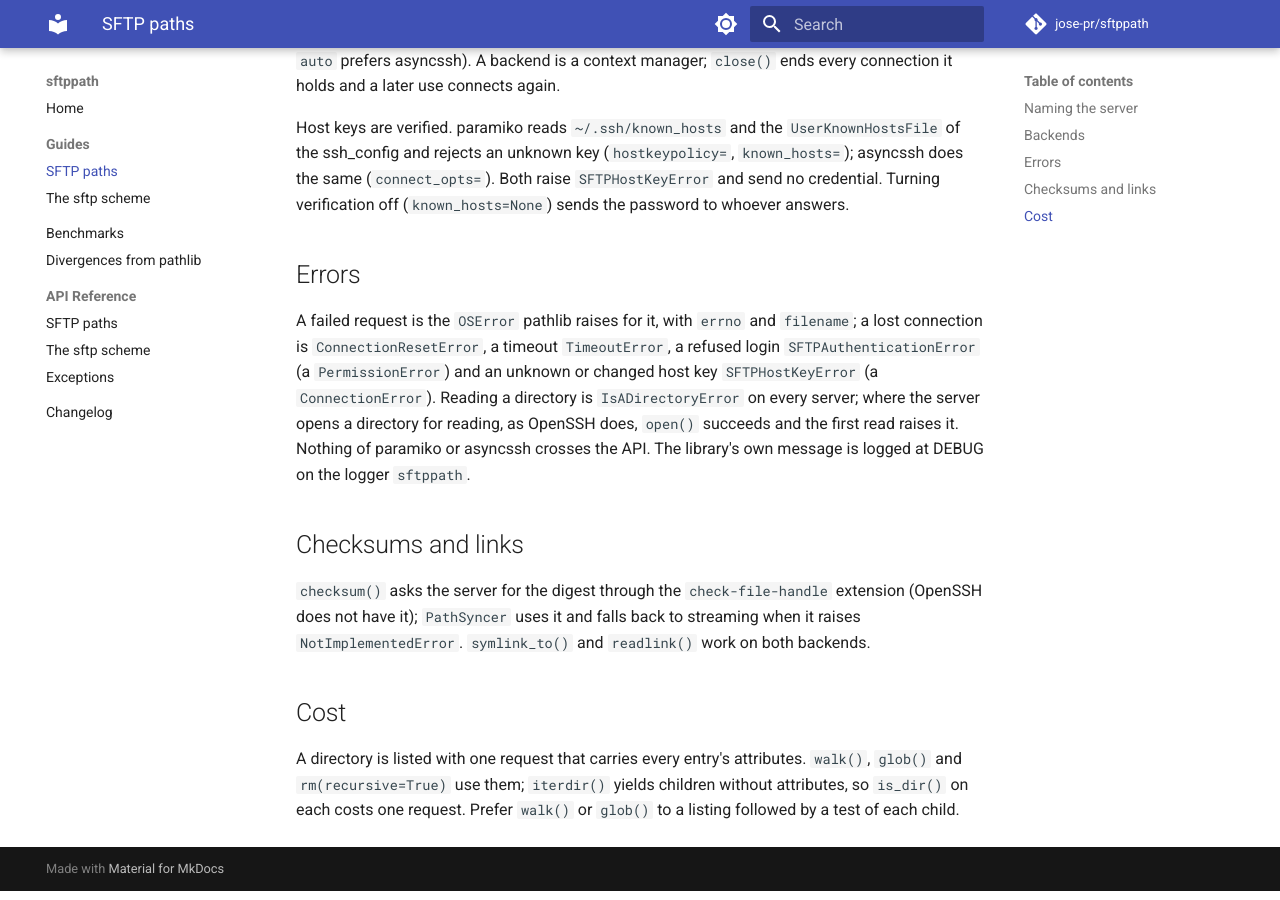
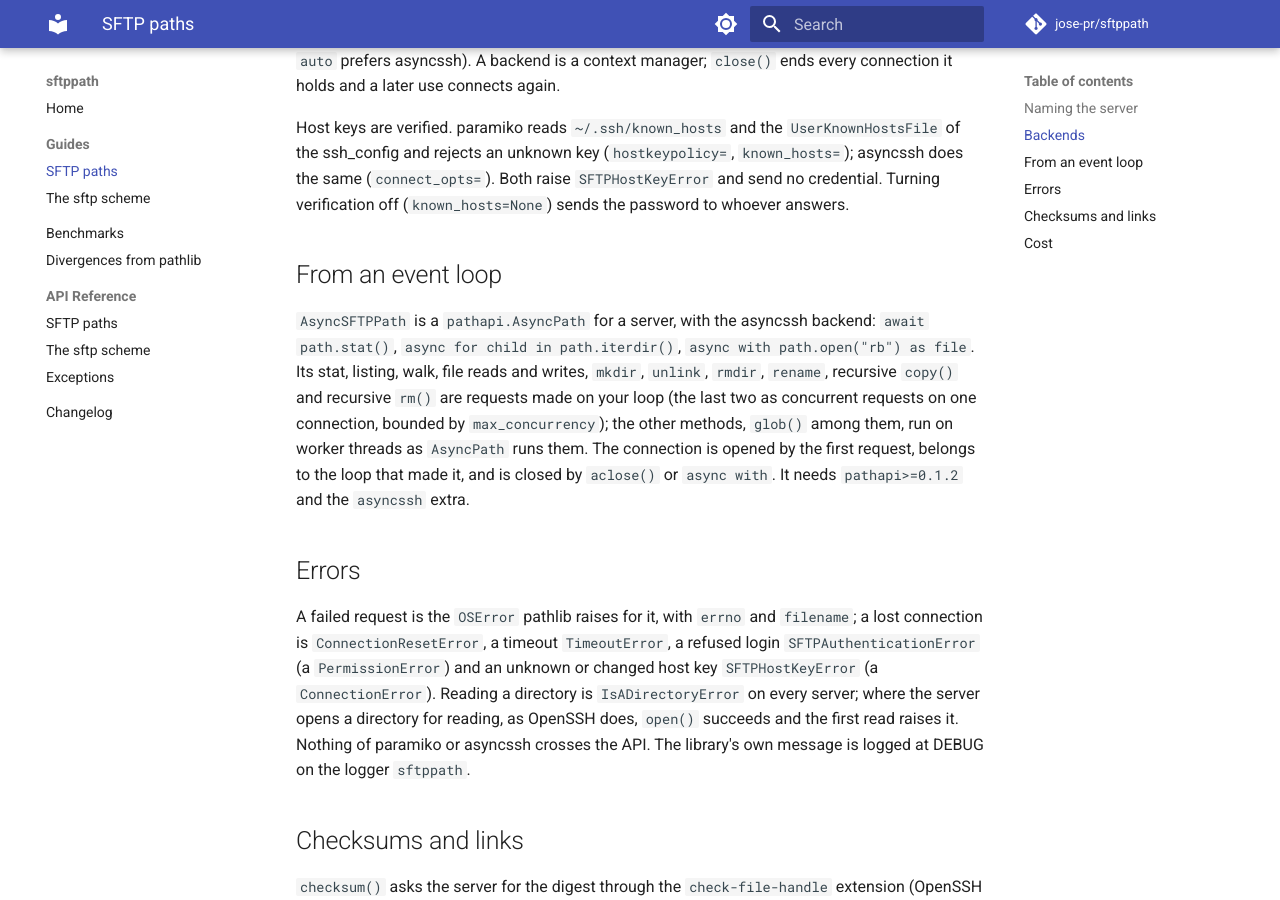
Before and after one commit to jose-pr/sftppath, an MkDocs documentation site: the page built from docs/guides/paths.md, in a window 1280 px wide and 900 px high, scrolled down 1088 px. Built offline with MkDocs 1.6.1 and Material for MkDocs 9.7.7, drawn with Linux system fonts in a browser that asks for light colours; comment, search, counter and statistics services are not loaded.

Commit message:
docs: the guide and the contributor notes describe AsyncSFTPPath

```diff
--- a/docs/guides/paths.md
+++ b/docs/guides/paths.md
@@ -50,6 +50,18 @@ Host keys are verified. paramiko reads `~/.ssh/known_hosts` and the
 Both raise `SFTPHostKeyError` and send no credential. Turning verification off
 (`known_hosts=None`) sends the password to whoever answers.
 
+## From an event loop
+
+`AsyncSFTPPath` is a `pathapi.AsyncPath` for a server, with the asyncssh backend:
+`await path.stat()`, `async for child in path.iterdir()`, `async with
+path.open("rb") as file`. Its stat, listing, walk, file reads and writes, `mkdir`,
+`unlink`, `rmdir`, `rename`, recursive `copy()` and recursive `rm()` are requests
+made on your loop (the last two as concurrent requests on one connection,
+bounded by `max_concurrency`); the other methods, `glob()` among them, run on
+worker threads as `AsyncPath` runs them. The connection is opened by the first
+request, belongs to the loop that made it, and is closed by `aclose()` or `async
+with`. It needs `pathapi>=0.1.2` and the `asyncssh` extra.
+
 ## Errors
 
 A failed request is the `OSError` pathlib raises for it, with `errno` and
```
Also changed, not shown: AGENTS.md (+6 -0 lines).
